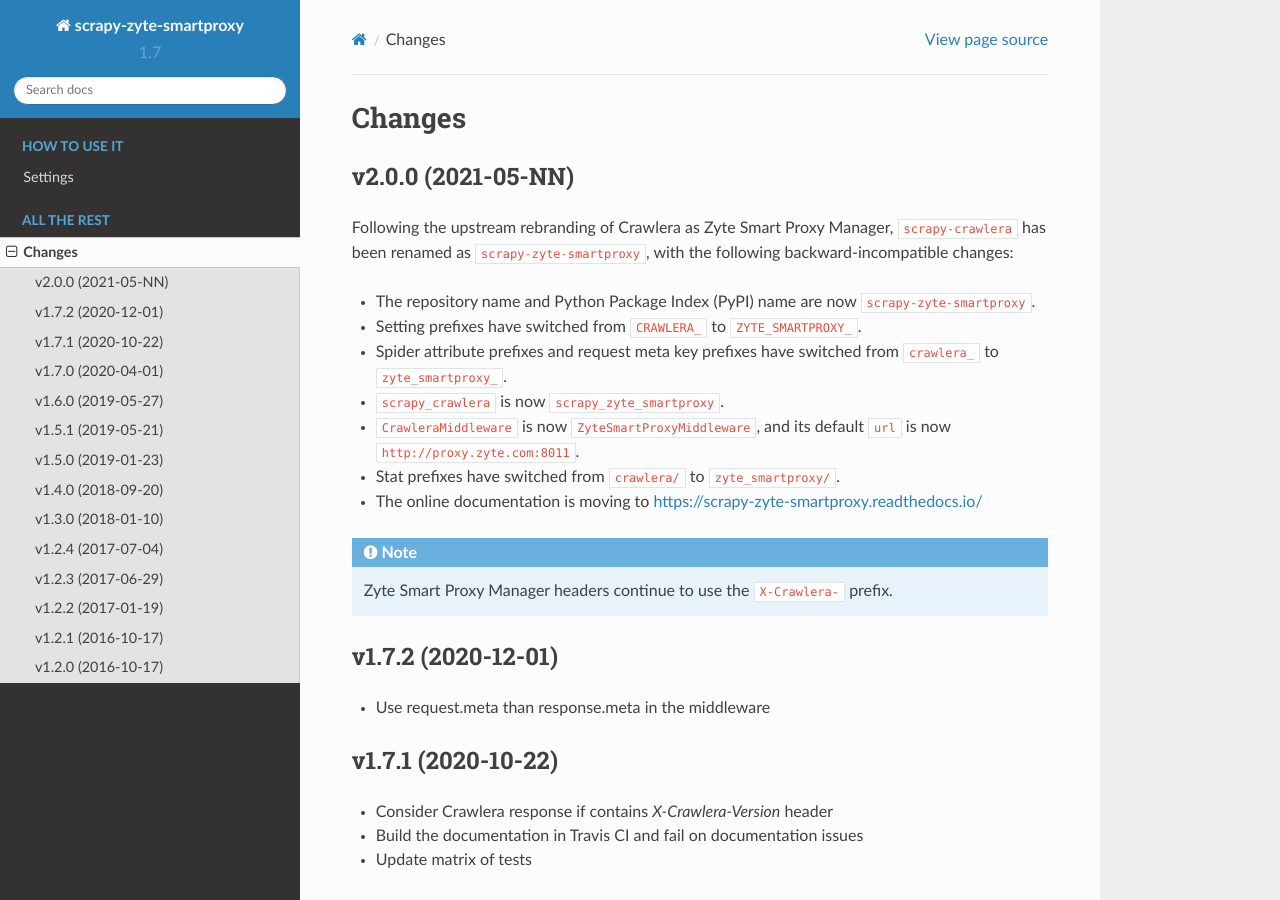
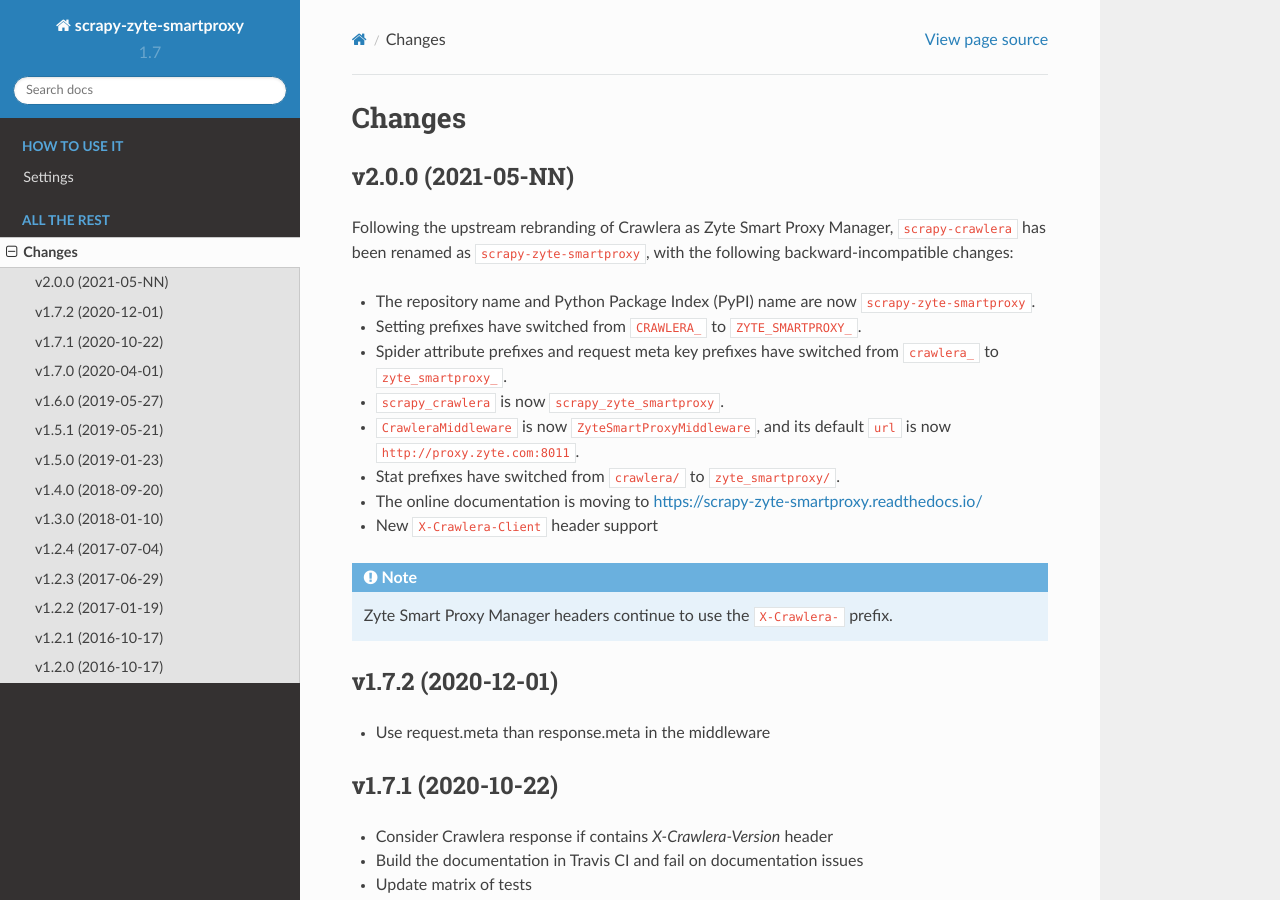
Before and after one commit to scrapy-plugins/scrapy-zyte-smartproxy, a Sphinx documentation site: the page built from docs/news.rst, in a window 1280 px wide and 900 px high. Built offline with Sphinx 7.4.7 and the Read the Docs theme 2.0.0, drawn with Linux system fonts in a browser that asks for light colours.

Commit message:
Added X-Crawlera-Client to release notes

```diff
--- a/docs/news.rst
+++ b/docs/news.rst
@@ -27,6 +27,8 @@
 
 -   The online documentation is moving to
     https://scrapy-zyte-smartproxy.readthedocs.io/
+
+-   New ``X-Crawlera-Client`` header support
 
 .. note:: Zyte Smart Proxy Manager headers continue to use the ``X-Crawlera-``
           prefix.
```
